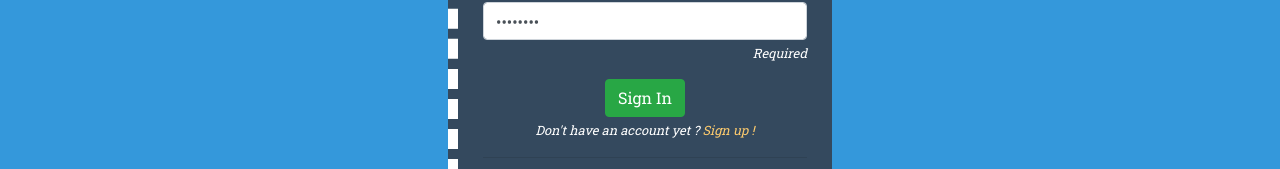
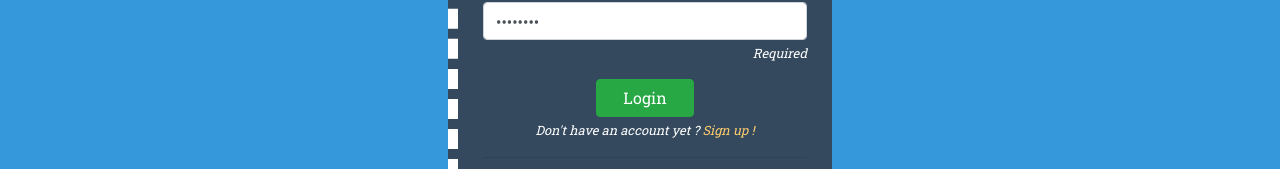
Before and after one commit to gXiah/pan-go, an Angular app in the folder public/: page /login in a window 1280 px wide. Shown: the part 428-597 px from the top of the page. Built offline with nearby package versions, Linux system fonts and the light colour scheme.

Commit message:
Fixed : Loggin local save

```diff
--- a/public/src/app/profile.service.ts
+++ b/public/src/app/profile.service.ts
@@ -27,13 +27,14 @@ export class ProfileService {
 					.pipe(
 						shareReplay(),
 						tap( (res: HttpResponse<any>) => {
-              console.log("Logged in");
+
 							this.saveSessionLocally(
 								res.body._id,
 								res.headers.get('x-access-token'),
 								res.headers.get('x-refresh-token')
 							);
 
+              this.router.navigateByUrl('/');
 
 						})
 					)
--- a/public/src/app/views/contact-search-view/contact-search-view.component.html
+++ b/public/src/app/views/contact-search-view/contact-search-view.component.html
@@ -31,7 +31,9 @@
 
 				<div class="col-4" style="text-align-last: left;padding-left: 60px;">
 					<a href="/my-profile/{{ profile._id }}">{{ profile.name }}</a>
-					<span class="badge" *ngIf="currentId === profile._id"> You </span>
+					<span class="badge" *ngIf="currentId === profile._id" style="margin-left: 10px;">
+						You
+					</span>
 				</div>
 				<div class="col-3"></div>
 				<div class="col-4" style="text-align: right;" *ngIf="currentId != profile._id">
--- a/public/src/app/views/login-view/login-view.component.html
+++ b/public/src/app/views/login-view/login-view.component.html
@@ -28,16 +28,19 @@
 
 
 			<div class="form-group">
-				<button
-					class="btn btn-success" id="login-btn"
-					(click)="login(email.value, password.value)"
+
+				<a
+					class="btn btn-success" (click)="login(email.value, password.value)"
+					style="display: block;margin: auto;color: #fff !important;width:30%;"
 				>
-					Sign In
-				</button>
+					Login
+				</a>
+
 				<small class="form-text text-muted" style="text-align: center;">
 					Don't have an account yet ?
 					<a href="/register">Sign up !</a>
 				</small>
+
 			</div>
 
 
```
Also changed, not shown: public/src/app/app-routing.module.ts (+4 -3 lines), 1 other file (tests, documents, lock files or other folders).
